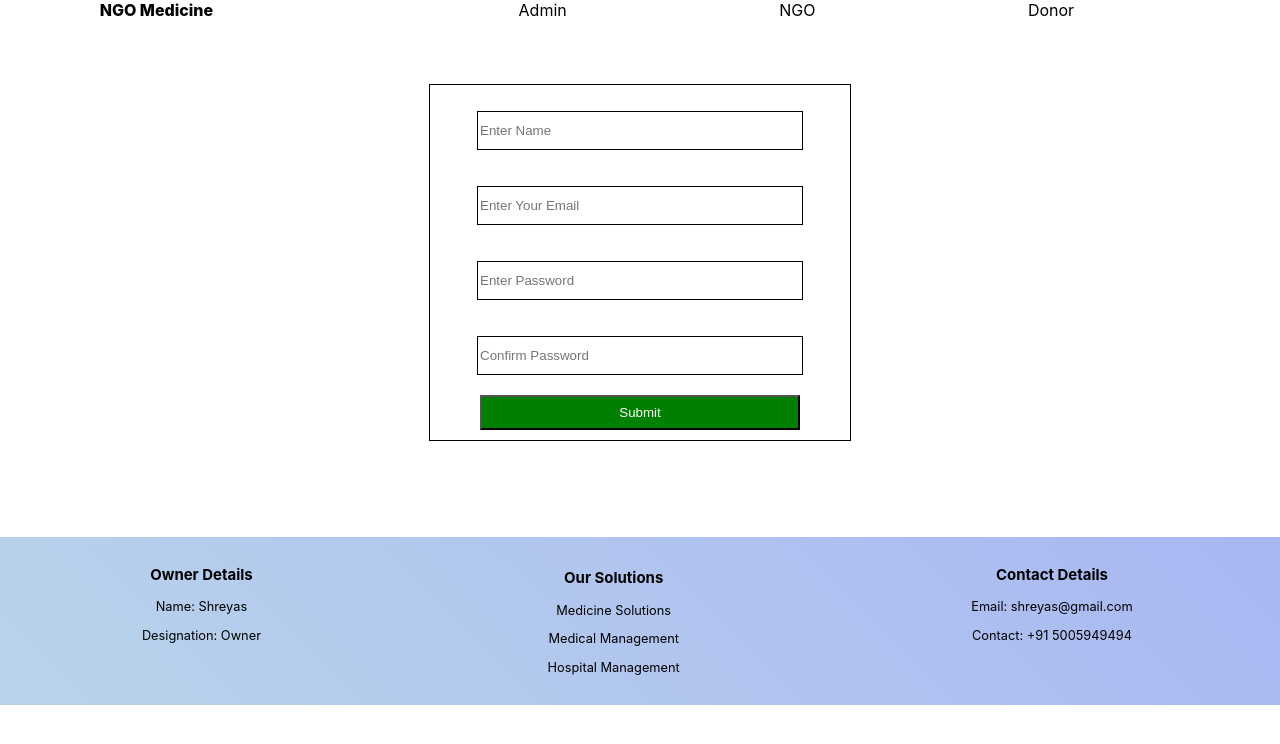
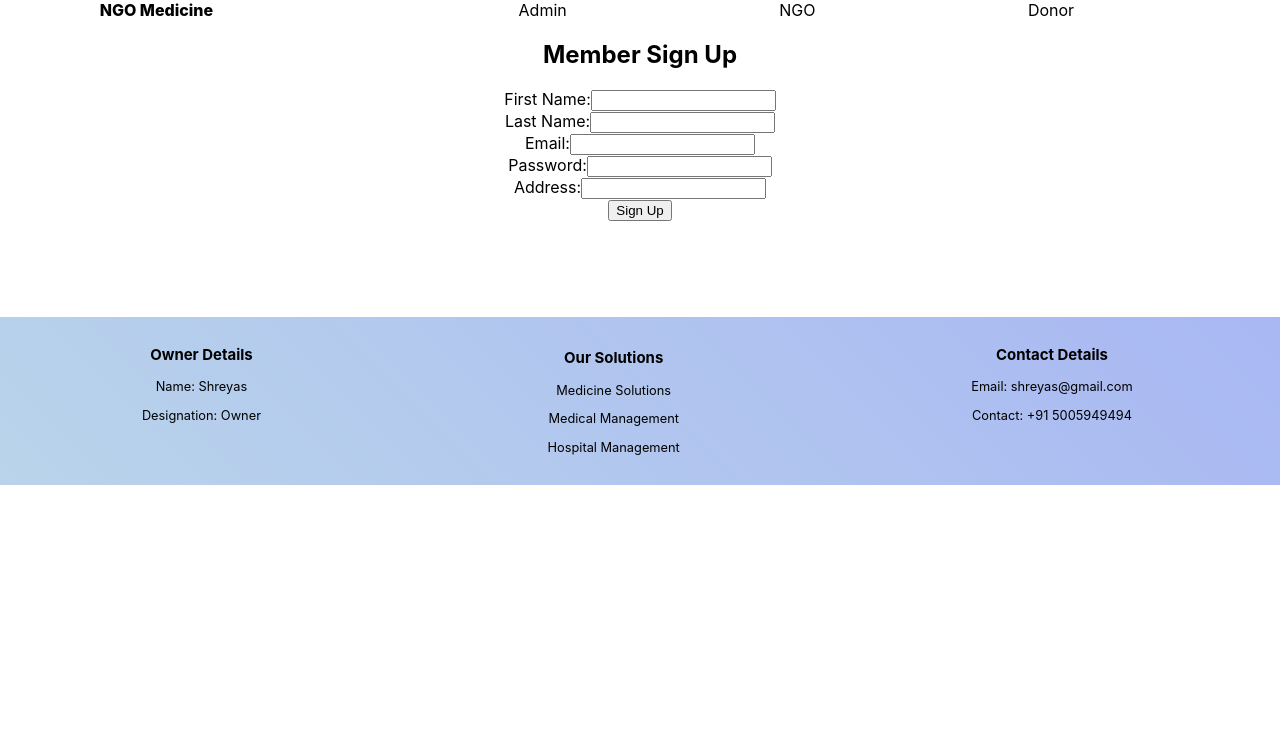
Before and after one commit to shreyash7865/ngo-frontend, a React (Create React App) app: page /donor-registration in a window 1280 px wide. Shown: the top 744 px of the page. Built offline with nearby package versions, Linux system fonts and the light colour scheme.

Commit message:
member-signup commit

```diff
--- a/src/Components/Pages/Members/Members.js
+++ b/src/Components/Pages/Members/Members.js
@@ -1,20 +1,98 @@
-import React from 'react'
+import React, { useState } from 'react';
 
-function Members() {
+const Members = () => {
+  const [fName, setFName] = useState('');
+  const [lName, setLName] = useState('');
+  const [email, setEmail] = useState('');
+  const [password, setPassword] = useState('');
+  const [address, setAddress] = useState('');
+
+  const handleSignUp = () => {
+    // Make a POST request to your backend endpoint for sign up
+    fetch('https://ngo-backend-wz9s.onrender.com/api/donor/signup', {
+      method: 'POST',
+      headers: {
+        'Content-Type': 'application/json',
+      },
+      body: JSON.stringify({
+        f_name: fName,
+        l_name: lName,
+        email: email,
+        password: password,
+        address: address,
+      }),
+    })
+      .then((response) => response.json())
+      .then((data) => {
+        // Handle the response from the server
+        console.log(data);
+        // Reset the form
+        setFName('');
+        setLName('');
+        setEmail('');
+        setPassword('');
+        setAddress('');
+      })
+      .catch((error) => {
+        console.error('Error:', error);
+      });
+  };
+
   return (
-    <div className='ngo-request-section'>
-        <div className="ngo-request-form">
-            <form action="">
-                <input type="text" placeholder='Enter Name' /><br />
-                <input type="text" placeholder='Enter Your Email' /> <br />
-                <input type="text" placeholder='Enter Password' /> <br />
-                <input type="text" placeholder='Confirm Password' /> <br />
-                <button>Submit</button>
+    <div>
+      <h2>Member Sign Up</h2>
+      <form>
+        <label>
+          First Name:
+          <input
+            type="text"
+            value={fName}
+            onChange={(e) => setFName(e.target.value)}
+          />
+        </label>
+        <br />
+        <label>
+          Last Name:
+          <input
+            type="text"
+            value={lName}
+            onChange={(e) => setLName(e.target.value)}
+          />
+        </label>
+        <br />
+        <label>
+          Email:
+          <input
+            type="email"
+            value={email}
+            onChange={(e) => setEmail(e.target.value)}
+          />
+        </label>
+        <br />
+        <label>
+          Password:
+          <input
+            type="password"
+            value={password}
+            onChange={(e) => setPassword(e.target.value)}
+          />
+        </label>
+        <br />
+        <label>
+          Address:
+          <input
+            type="text"
+            value={address}
+            onChange={(e) => setAddress(e.target.value)}
+          />
+        </label>
+        <br />
+        <button type="button" onClick={handleSignUp}>
+          Sign Up
+        </button>
+      </form>
+    </div>
+  );
+};
 
-            </form>
-        </div>
-    </div>
-  )
-}
-
-export default Members
+export default Members;
```
